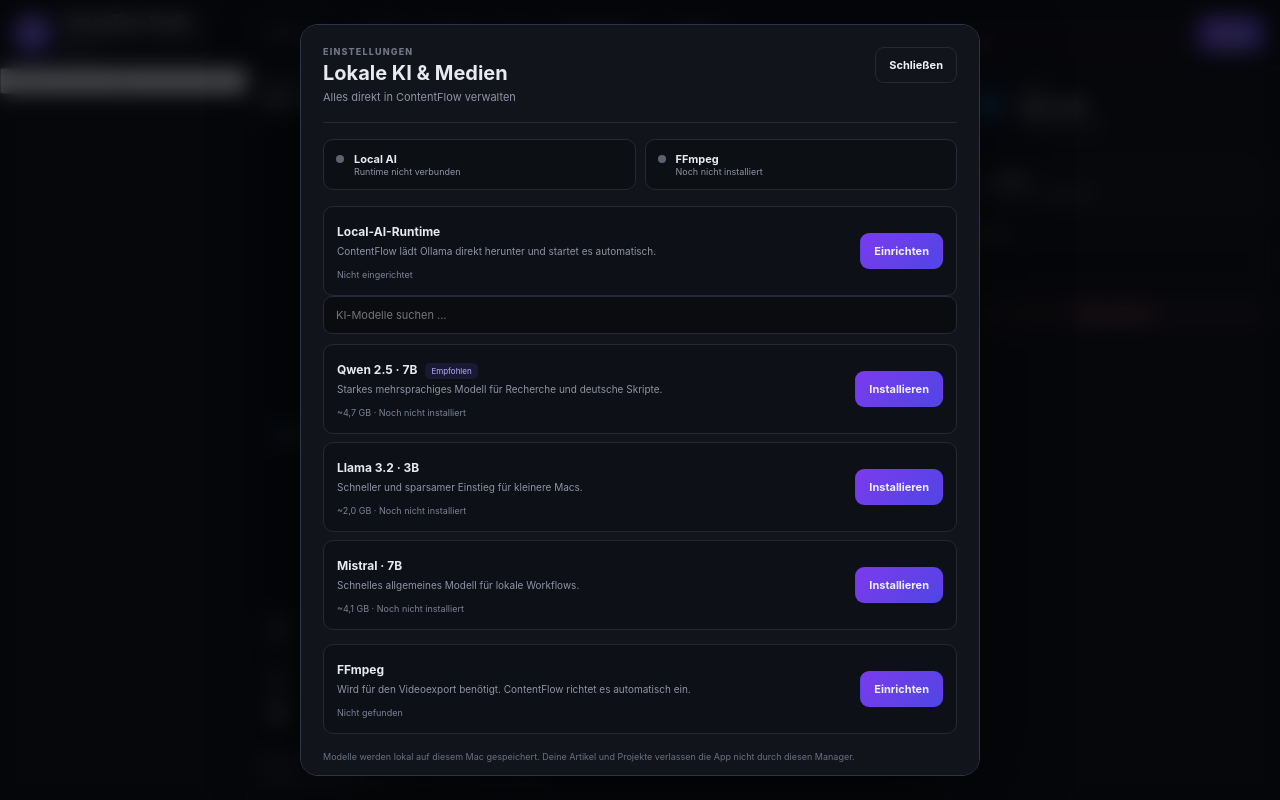
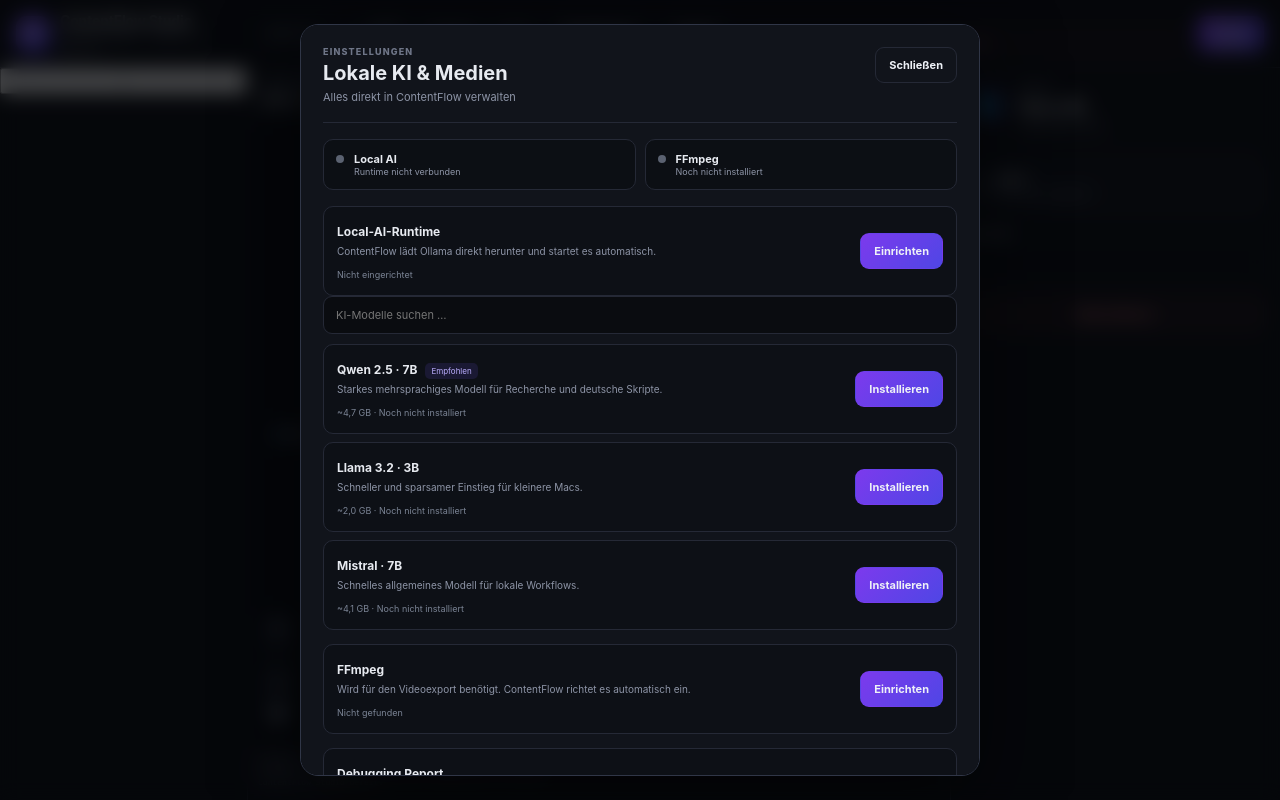
Before and after one commit to xturn2u/make_tt_news, a React (Vite) app: page / in a window 1280 px wide. Both pictures are taken after a click on the button "Einstellungen". Built offline with nearby package versions, Linux system fonts and the light colour scheme.

Commit message:
feat: add configurable debugging report

```diff
--- a/src/components/SettingsPanel.tsx
+++ b/src/components/SettingsPanel.tsx
@@ -2,9 +2,9 @@
 import { installFfmpeg, installOllama, MODEL_CATALOG, pullOllamaModel, type ModelCatalogItem } from '../desktop';
 import type { SystemStatus } from '../types';
 
-type Props = { health: SystemStatus | null; onRefresh: () => Promise<void>; onClose: () => void };
+type Props = { health: SystemStatus | null; logs: string[]; debugMode: boolean; onDebugChange: (enabled: boolean) => void; onRefresh: () => Promise<void>; onClose: () => void };
 
-export default function SettingsPanel({ health, onRefresh, onClose }: Props) {
+export default function SettingsPanel({ health, logs, debugMode, onDebugChange, onRefresh, onClose }: Props) {
   const [query, setQuery] = useState('');
   const [busy, setBusy] = useState('');
   const [message, setMessage] = useState('');
@@ -45,6 +45,7 @@
         return <article className="model-card" key={model.id}><div><strong>{model.name}</strong>{model.recommended && <em>Empfohlen</em>}<p>{model.description}</p><small>{model.size} · {installed ? 'Installiert' : 'Noch nicht installiert'}</small></div><button className={installed ? 'button ghost' : 'button primary'} disabled={installed || !!busy} onClick={() => void installModel(model)}>{busy === model.id ? 'Lädt …' : installed ? 'Installiert' : 'Installieren'}</button></article>;
       })}</div>
       <div className="settings-tool"><div><strong>FFmpeg</strong><p>Wird für den Videoexport benötigt. ContentFlow richtet es automatisch ein.</p><small>{health?.ffmpegPath ?? 'Nicht gefunden'}</small></div><button className="button primary" disabled={busy !== '' || !!health?.ffmpegAvailable} onClick={() => void setupFfmpeg()}>{busy === 'ffmpeg' ? 'Wird eingerichtet …' : health?.ffmpegAvailable ? 'Bereit' : 'Einrichten'}</button></div>
+      <div className="settings-tool debug-setting"><div><strong>Debugging Report</strong><p>Zeigt ausführliche Laufprotokolle und stellt sie zur Fehleranalyse bereit.</p><small>{debugMode ? 'Aktiv' : 'Kompakt'}</small></div><div className="debug-actions"><button className="button ghost" onClick={() => navigator.clipboard?.writeText(JSON.stringify({ exportedAt: new Date().toISOString(), logs }, null, 2))}>Report kopieren</button><label><input type="checkbox" checked={debugMode} onChange={(event) => onDebugChange(event.target.checked)} /> Aktiv</label></div></div>
       {message && <div className="settings-message">{message}</div>}
       <footer className="settings-foot">Modelle werden lokal auf diesem Mac gespeichert. Deine Artikel und Projekte verlassen die App nicht durch diesen Manager.</footer>
     </section>
```
